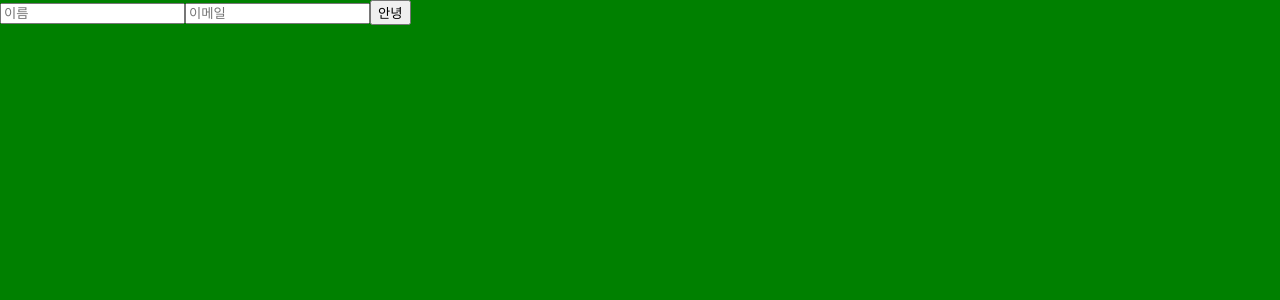
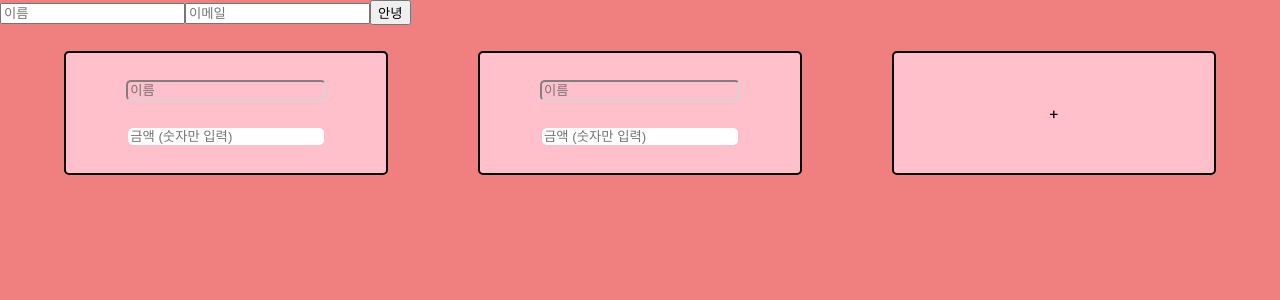
Before and after one commit to cohyun/nbbang, a React (Create React App) app: page / in a window 1280 px wide. Shown: the top 300 px of the page. Built offline with nearby package versions, Linux system fonts and the light colour scheme.

Commit message:
카드 추가하는 방식으로 변경

```diff
--- a/src/App.css
+++ b/src/App.css
@@ -1,19 +1,43 @@
 .Back{
-  background-color: green;
+  background-color: lightcoral;
   height: 100vh;
+  width:100%;
+
 }
 
 .UserCard{
-  background-color: red;
+  background-color: pink;
   border: 2px solid black;
-  width: 40%;
-  height: 20%;
+  width: 25%;
+  height: 120px;
+  margin:2%;
+border-radius: 5px;
+display: flex;
+flex-direction: column;
+justify-content: space-evenly;
+align-items: center;
 }
 
 .CardBack{
- background-color: blue;
  display: flex;
  flex-direction: row;
  flex-wrap: wrap;
  width:100%;
+ justify-content: space-evenly
+
 }
+
+.NameInput{
+  background-color: pink;
+  width: 60%;
+  border-radius: 5px;
+  border-width: 2px;
+  border-color: lightgray;
+}
+
+.MoneyInput{
+  background-color: white;
+  width: 60%;
+  border-radius: 5px;
+  border-width: 0px;
+}
--- a/src/App.js
+++ b/src/App.js
@@ -29,7 +29,6 @@ function App() {
       >
         안녕
       </button>
-
       <UserList />
     </div>
   );
--- a/src/Userlist.js
+++ b/src/Userlist.js
@@ -3,11 +3,24 @@ import "./App.css";
 function User({ user }) {
   return (
     <div className="UserCard">
-      <b>{user.username}</b> <span>({user.email})</span>
+      <input className="NameInput" placeholder="이름" />
+      <input className="MoneyInput" placeholder="금액 (숫자만 입력)" />
+      {/* <b>{user.username}</b> <a>({user.money}원)</a> */}
     </div>
   );
 }
-const users = [];
+const users = [
+  {
+    id: 1,
+    username: "이름",
+    money: null,
+  },
+  {
+    id: 2,
+    username: "이름",
+    money: null,
+  },
+];
 
 function UserList() {
   return (
@@ -15,6 +28,7 @@ function UserList() {
       {users.map((user) => (
         <User user={user} key={user.id} />
       ))}
+      <div className="UserCard">+</div>
     </div>
   );
 }
```
